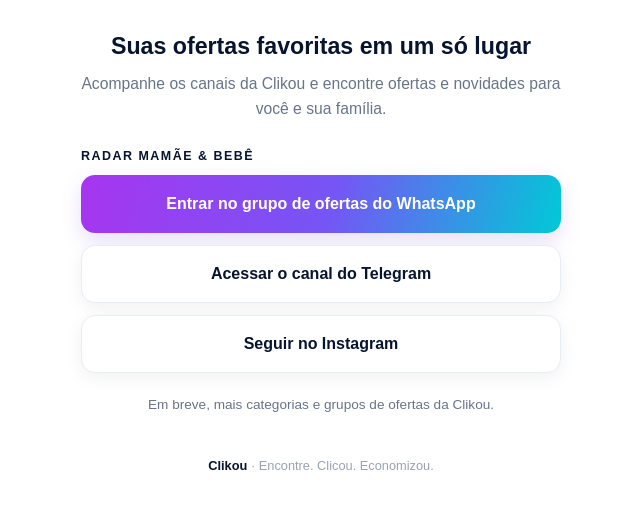
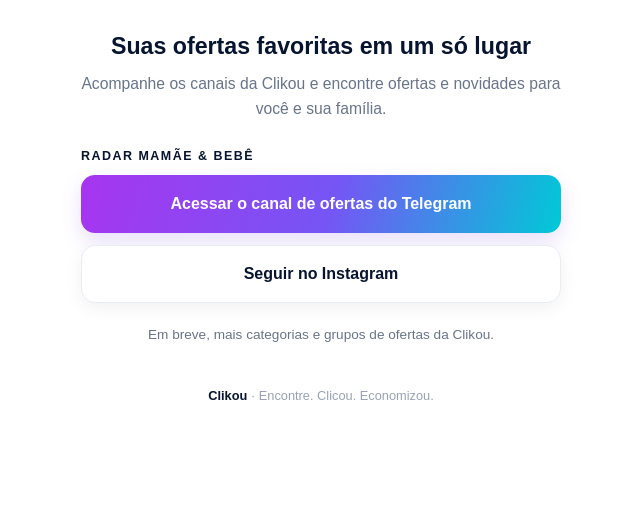
Before and after one commit to Clikou-Ofertas/clikou-links, a plain HTML site: page index.html in a window 1280 px wide. Shown: the part 133-642 px from the top of the page, without its empty margins (319-959 px from the left). Drawn offline with Linux system fonts and the light colour scheme.

Commit message:
Update index.html

```diff
--- a/index.html
+++ b/index.html
@@ -183,21 +183,23 @@
     <nav class="links" aria-label="Links do Radar Mamãe e Bebê">
       <a
         class="link-button primary"
+        href="https://t.me/radarmamaeebebe"
+        target="_blank"
+        rel="noopener noreferrer"
+      >
+        Acessar o canal de ofertas do Telegram
+      </a>
+
+      <!-- Link do WhatsApp mantido aqui para reativar futuramente.
+      <a
+        class="link-button"
         href="https://chat.whatsapp.com/LT3upv3K3kVIXID9jDxCii?s=cl&p=i&iam=2"
         target="_blank"
         rel="noopener noreferrer"
       >
         Entrar no grupo de ofertas do WhatsApp
       </a>
-
-      <a
-        class="link-button"
-        href="https://t.me/radarmamaeebebe"
-        target="_blank"
-        rel="noopener noreferrer"
-      >
-        Acessar o canal do Telegram
-      </a>
+      -->
 
       <a
         class="link-button"
```
